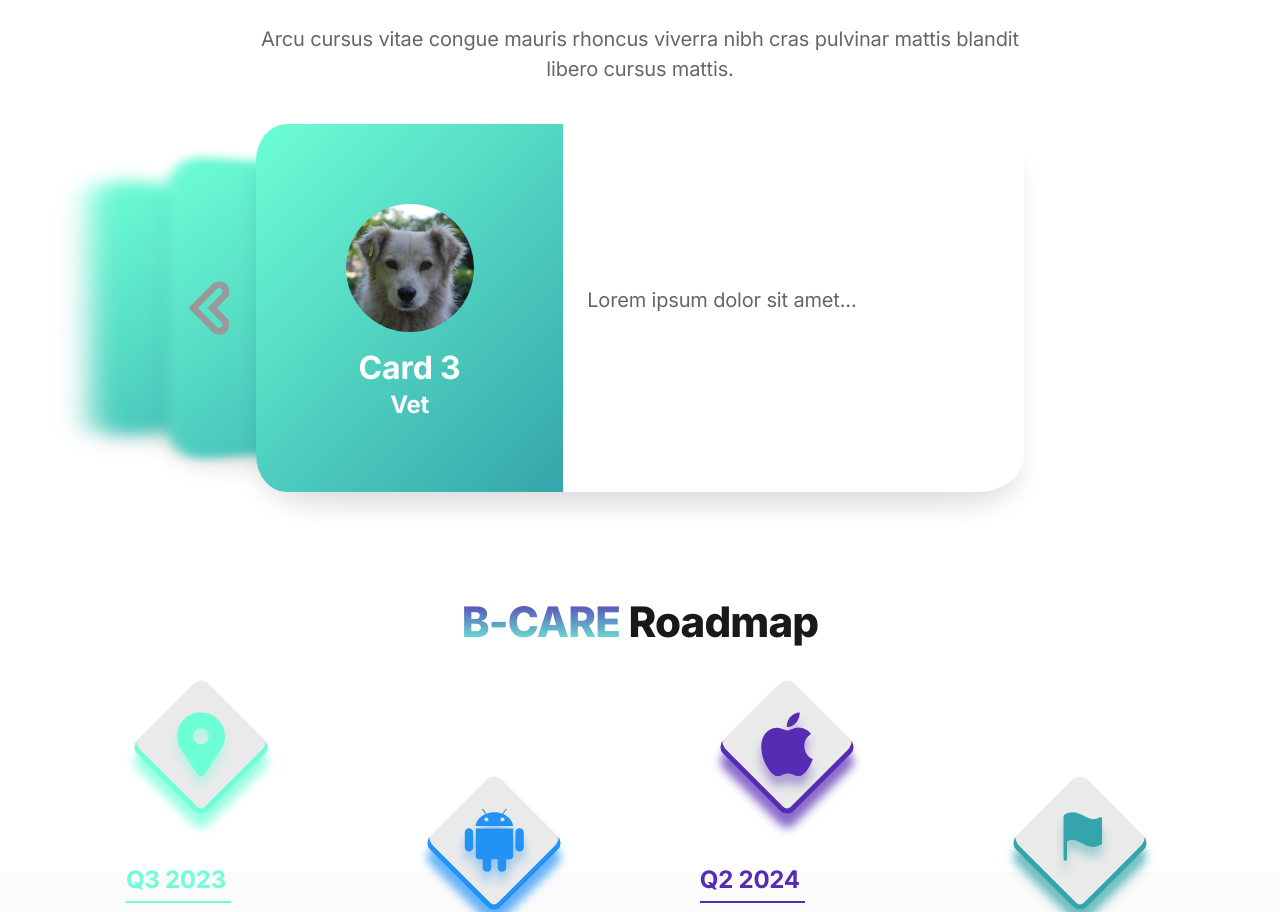
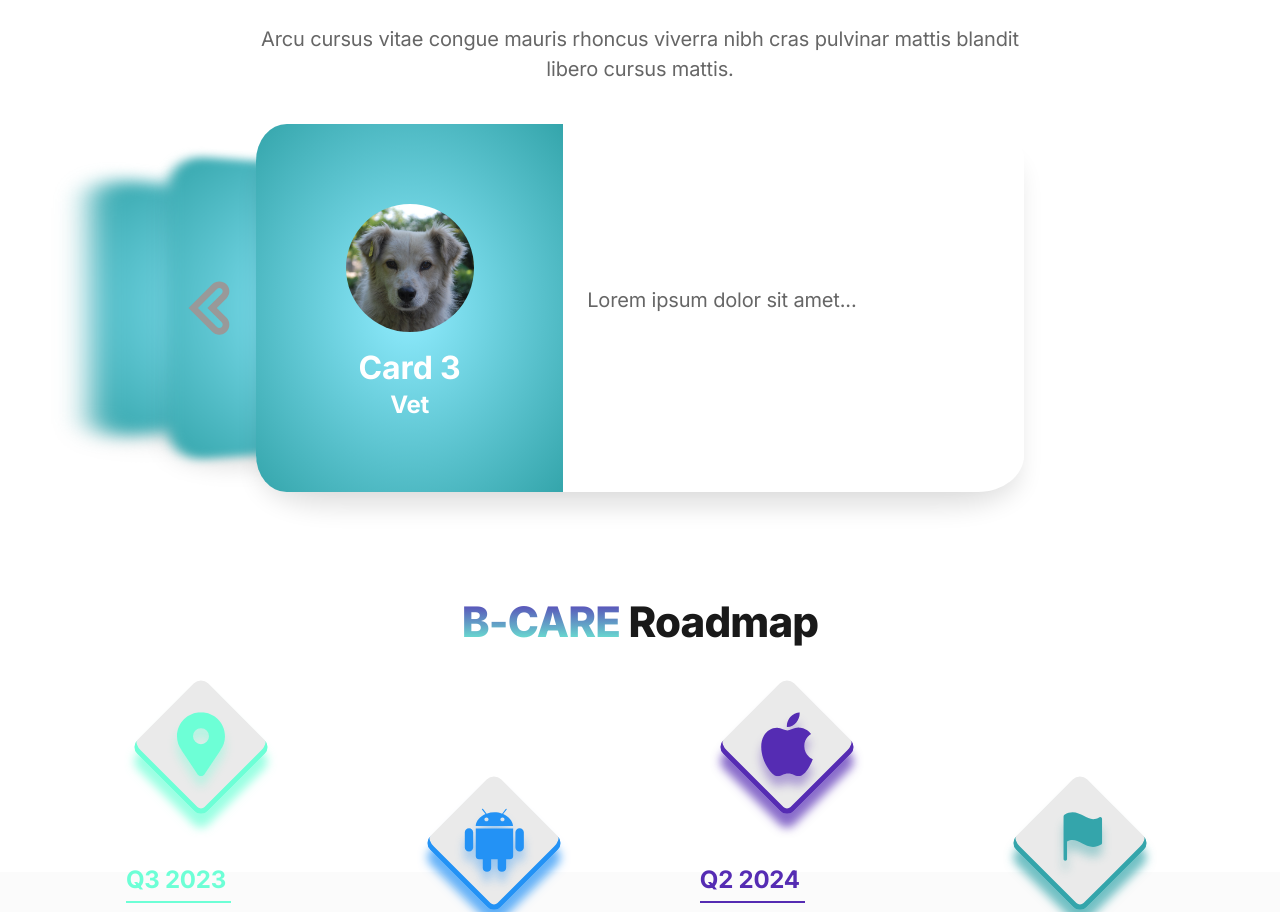
Before and after one commit to Scrabxd/B-Care, a Next.js app: page / in a window 1280 px wide. Shown: the part 2729-3641 px from the top of the page. Built offline with nearby package versions, Linux system fonts and the light colour scheme.

Commit message:
Update carousel.tsx

```diff
--- a/components/carousel.tsx
+++ b/components/carousel.tsx
@@ -17,7 +17,7 @@ interface CardProps {
 
 const Card: React.FC<CardProps> = ({ asset, title, subtitle, content }) => (
   <div className='card-carousel rounded shadow-xl max-w-auto grid gap-0 md:grid-cols-5'>
-    <div className='col-coarousel-l col-span-2 p-6 grid gap-0 md:grid-cols-2' style={{backgroundImage: 'linear-gradient(135deg, #6DFFD6, #34A5AB)' }}>
+    <div className='col-coarousel-l col-span-2 p-6 grid gap-0 md:grid-cols-2' style={{backgroundImage: 'radial-gradient(#90ECFF, #34A5AB)' }}>
       <div className='col-span-2 h-auto relative flex flex-col items-center justify-center'>
         <div style={{ borderRadius: '50%', width: '128px', height: '128px', overflow: 'hidden' }} className='m-4 image-carousel'>
           <Image style={{ width: '100%', height: '100%', objectFit: 'cover' }} src={asset} alt="Test" />
```
